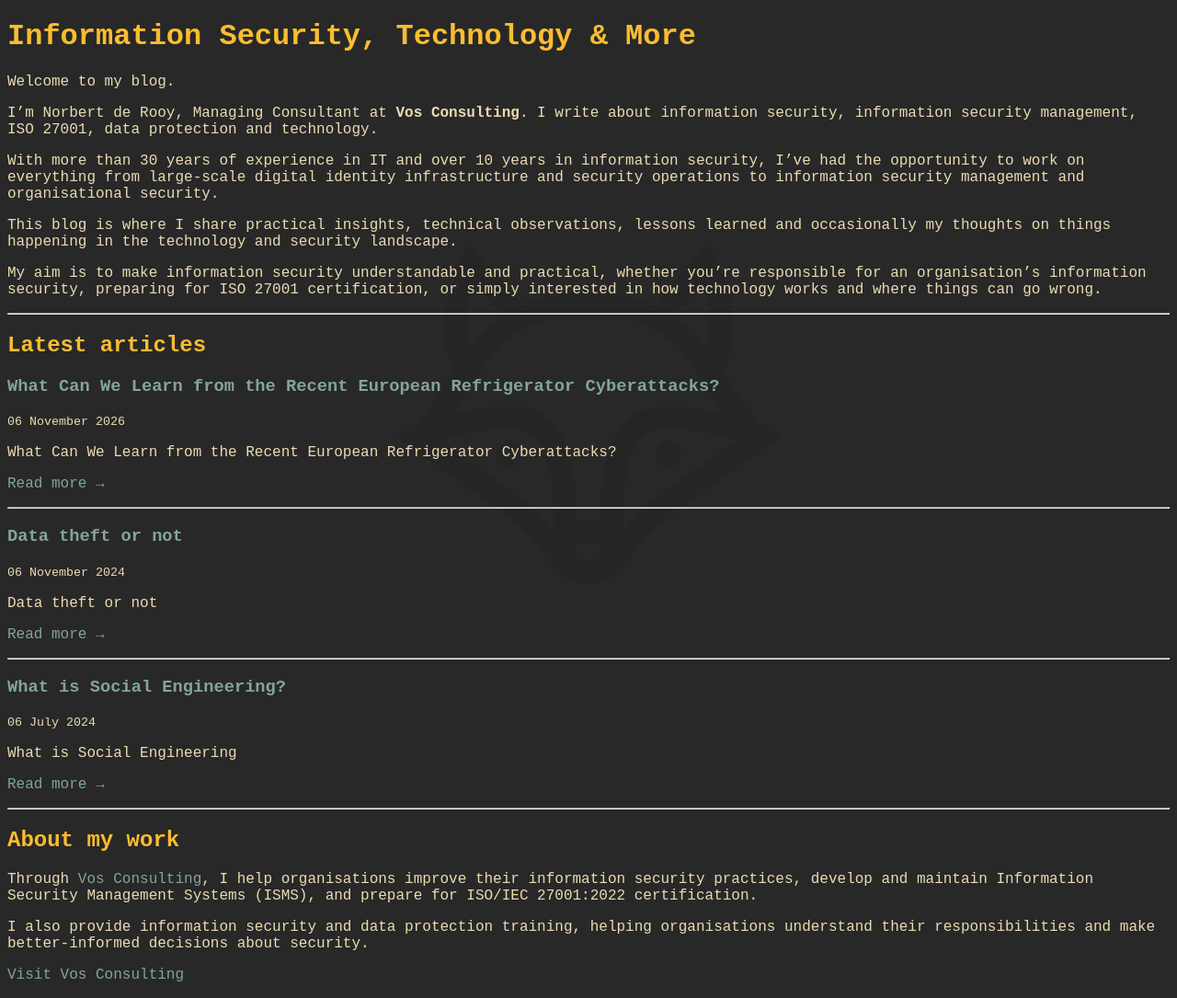
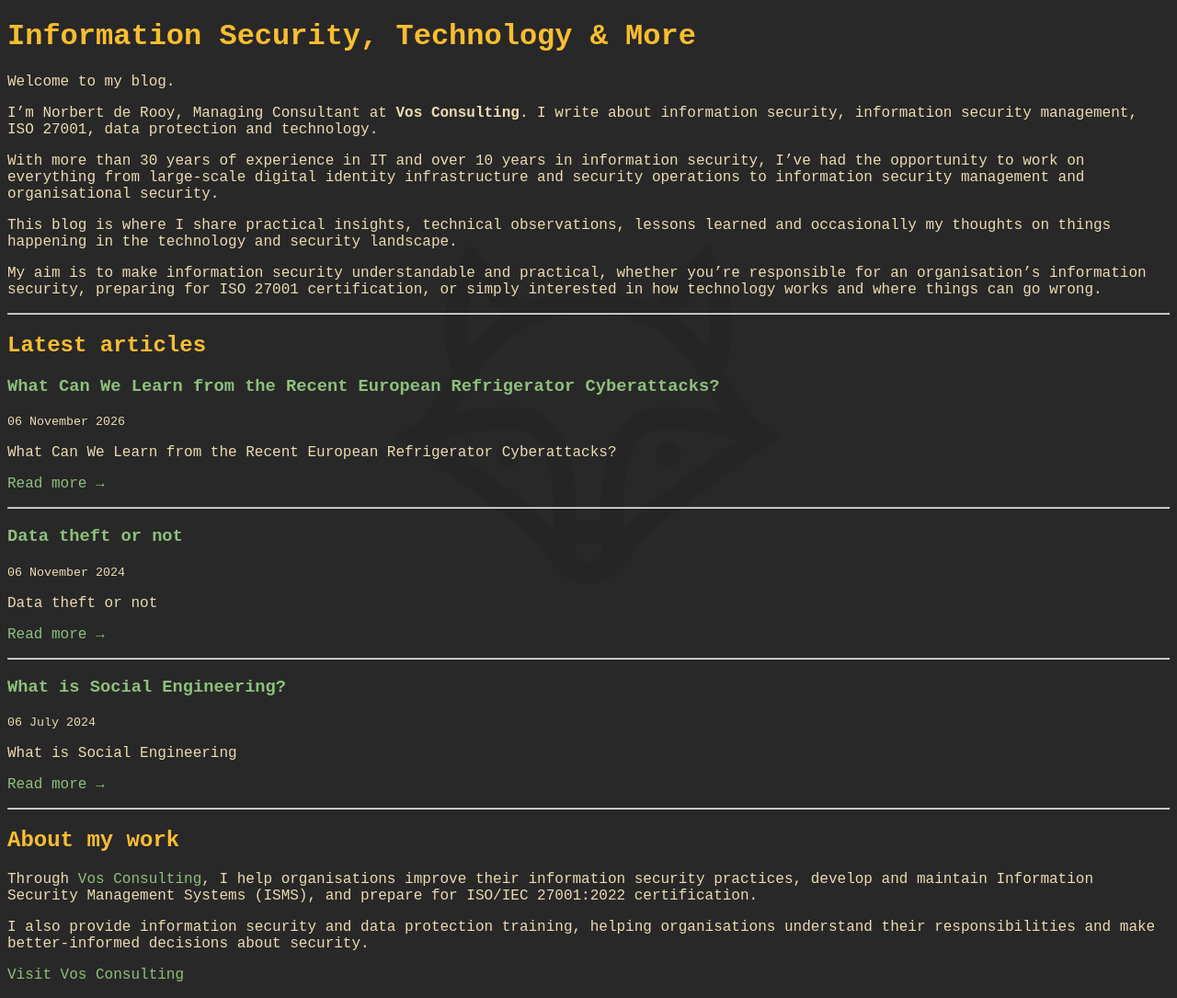
Before and after one commit to nsrderooy/vos-consultancy-blog, a Jekyll site: the page built from docs/index.md, in a window 1280 px wide. Shown: the whole page at 92% size. Built offline with Jekyll 4.4.1, drawn with Linux system fonts in a browser that asks for light colours.

Commit message:
update css/scss to match resume

```diff
--- a/docs/assets/css/style.css
+++ b/docs/assets/css/style.css
@@ -1,7 +1,27 @@
+:root {
+    /* Gruvbox Dark */
+    --bg: #282828;
+    --bg-soft: #32302f;
+    --bg-hard: #1d2021;
+    --fg: #ebdbb2;
+    --fg-dim: #d5c4a1;
+    --muted: #a89984;
+    --line: #504945;
+
+    /* Gruvbox accents */
+    --red: #fb4934;
+    --green: #b8bb26;
+    --yellow: #fabd2f;
+    --blue: #83a598;
+    --purple: #d3869b;
+    --aqua: #8ec07c;
+    --orange: #fe8019;
+}
+
 body {
     position: relative;
-    background: #282828;
-    color: #ebdbb2;
+    background: var(--bg);
+    color: var(--fg);
     font-family: 'Courier New', Courier, monospace;
 }
 
@@ -19,22 +39,22 @@ body::before {
 }
 
 a {
-    color: #83a598;
+    color: var(--aqua);
     text-decoration: none;
 }
 
 a:hover {
-    color: #fabd2f;
+    color: var(--yellow);
     text-decoration: underline;
 }
 
 h1, h2, h3, h4, h5, h6 {
-    color: #fabd2f;
+    color: var(--yellow);
 }
 
 code {
-    background: #3c3836;
-    color: #a89984;
+    background: var(--bg-soft);
+    color: var(--aqua);
     padding: 2px 4px;
     border-radius: 4px;
 }
@@ -43,8 +63,8 @@ code {
 blockquote {
     margin: 1.5em 0;
     padding: 0 1em;
-    color: #a89984;
-    border-left: 0.25em solid #504945;
+    color: var(--muted);
+    border-left: 0.25em solid var(--line);
 }
 
 blockquote p:first-child {
@@ -54,12 +74,12 @@ blockquote p:first-child {
 /* Callout Types */
 blockquote:has(p:first-child:contains("[!NOTE]")),
 blockquote:has(strong:contains("[!NOTE]")) {
-    border-left-color: #83a598;
+    border-left-color: var(--blue);
 }
 
 blockquote:has(p:first-child:contains("[!IMPORTANT]")),
 blockquote:has(strong:contains("[!IMPORTANT]")) {
-    border-left-color: #fb4934;
+    border-left-color: var(--red);
 }
 
 /* Hide the markers [!NOTE] and [!IMPORTANT] */
@@ -67,7 +87,6 @@ blockquote p:first-child {
     position: relative;
 }
 
-/* We can't easily hide just the text inside the tag with CSS alone without JS or a build step,
-   but we can style the blockquotes to look like callouts.
-   To truly "translate" these, we'd ideally use a Jekyll plugin or a JS script.
-   For now, let's make the blockquotes look great and I'll provide a JS snippet to hide the tags. */
+/* Callout styling notes:
+   CSS alone cannot reliably remove individual text markers.
+   Use JavaScript or a build step for marker removal. */
```
Also changed, not shown: docs/assets/css/style.scss (+32 -12 lines).
